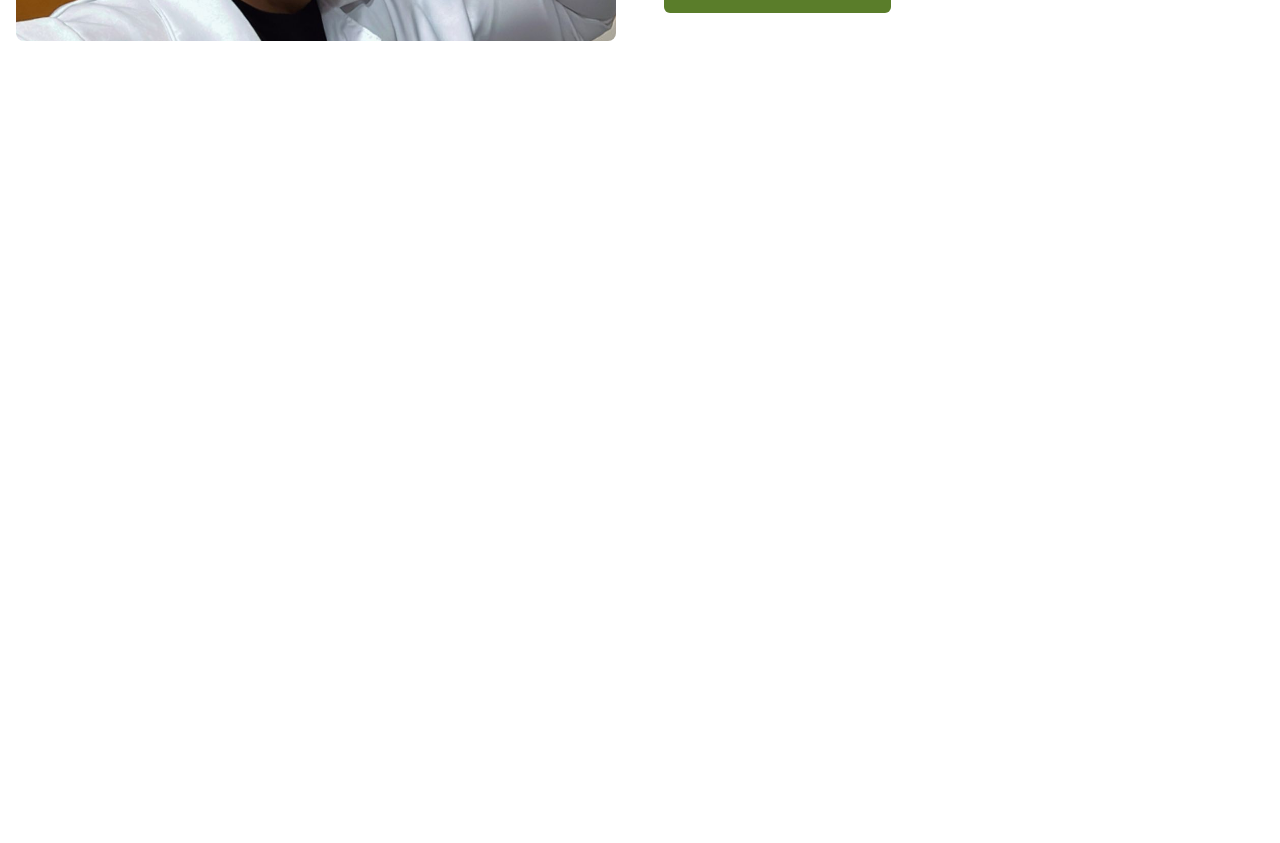
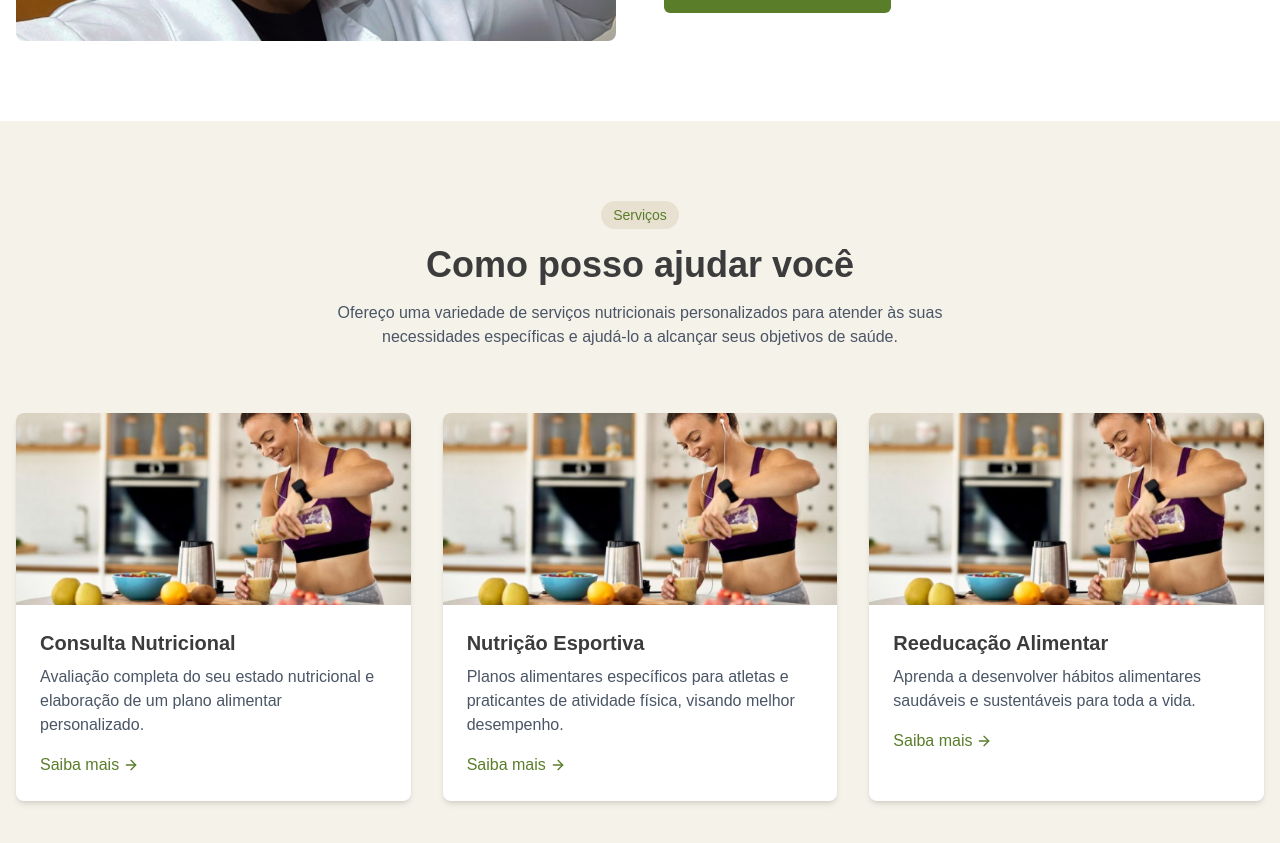
Before and after one commit to Faccin27/Nutricionista, a Next.js app: page / in a window 1280 px wide. Shown: the part 1260-2103 px from the top of the page. Before the commit the page ends 1381 px from the top, so only its background shows below. Built offline with nearby package versions, Linux system fonts and the light colour scheme.

Commit message:
feat: created service section

```diff
--- a/src/app/page.tsx
+++ b/src/app/page.tsx
@@ -18,6 +18,7 @@ import {
 import alimento from "@/assets/alimento.png";
 import saraiva from "@/assets/saraiva.jpg";
 import logo from "@/assets/aaaa.png";
+import nutrition from '@/assets/Nutrition.jpg'
 
 export default function Home() {
   const [activeTab, setActiveTab] = useState("frutas");
@@ -221,6 +222,62 @@ export default function Home() {
             </div>
           </div>
         </section>
+
+        {/* Service section */}
+        <section id="services" className="py-20 bg-[#f5f2ea]">
+          <div className="container mx-auto px-4">
+            <div className="text-center mb-16">
+              <div className="inline-block rounded-full bg-[#e8e1d1] px-3 py-1 text-sm font-medium text-[#5a7d2a] mb-4">
+                Serviços
+              </div>
+              <h2 className="text-3xl md:text-4xl font-bold text-[#3c3c3c]">Como posso ajudar você</h2>
+              <p className="mt-4 text-gray-600 max-w-2xl mx-auto">
+                Ofereço uma variedade de serviços nutricionais personalizados para atender às suas necessidades
+                específicas e ajudá-lo a alcançar seus objetivos de saúde.
+              </p>
+            </div>
+
+            <div className="grid grid-cols-1 md:grid-cols-3 gap-8">
+              {[
+                {
+                  title: "Consulta Nutricional",
+                  description:
+                    "Avaliação completa do seu estado nutricional e elaboração de um plano alimentar personalizado.",
+                },
+                {
+                  title: "Nutrição Esportiva",
+                  description:
+                    "Planos alimentares específicos para atletas e praticantes de atividade física, visando melhor desempenho.",
+                },
+                {
+                  title: "Reeducação Alimentar",
+                  description: "Aprenda a desenvolver hábitos alimentares saudáveis e sustentáveis para toda a vida.",
+                },
+              ].map((service, index) => (
+                <div
+                  key={index}
+                  className="bg-white border-none rounded-lg shadow-md hover:shadow-xl transition-shadow overflow-hidden group"
+                >
+                  <div className="h-48 relative overflow-hidden">
+                    <Image
+                      src={nutrition}
+                      alt={service.title}
+                      fill
+                      className="object-cover transition-transform duration-300 group-hover:scale-110"
+                    />
+                  </div>
+                  <div className="p-6">
+                    <h3 className="text-xl font-bold mb-2 text-[#3c3c3c]">{service.title}</h3>
+                    <p className="text-gray-600 mb-4">{service.description}</p>
+                    <button className="text-[#5a7d2a] font-medium flex items-center gap-1 hover:gap-2 transition-all">
+                      Saiba mais <ArrowRight className="h-4 w-4" />
+                    </button>
+                  </div>
+                </div>
+              ))}
+            </div>
+          </div>
+        </section>
       </main>
     </div>
   );
```
Also changed, not shown: src/assets/Nutrition.jpg (added).
